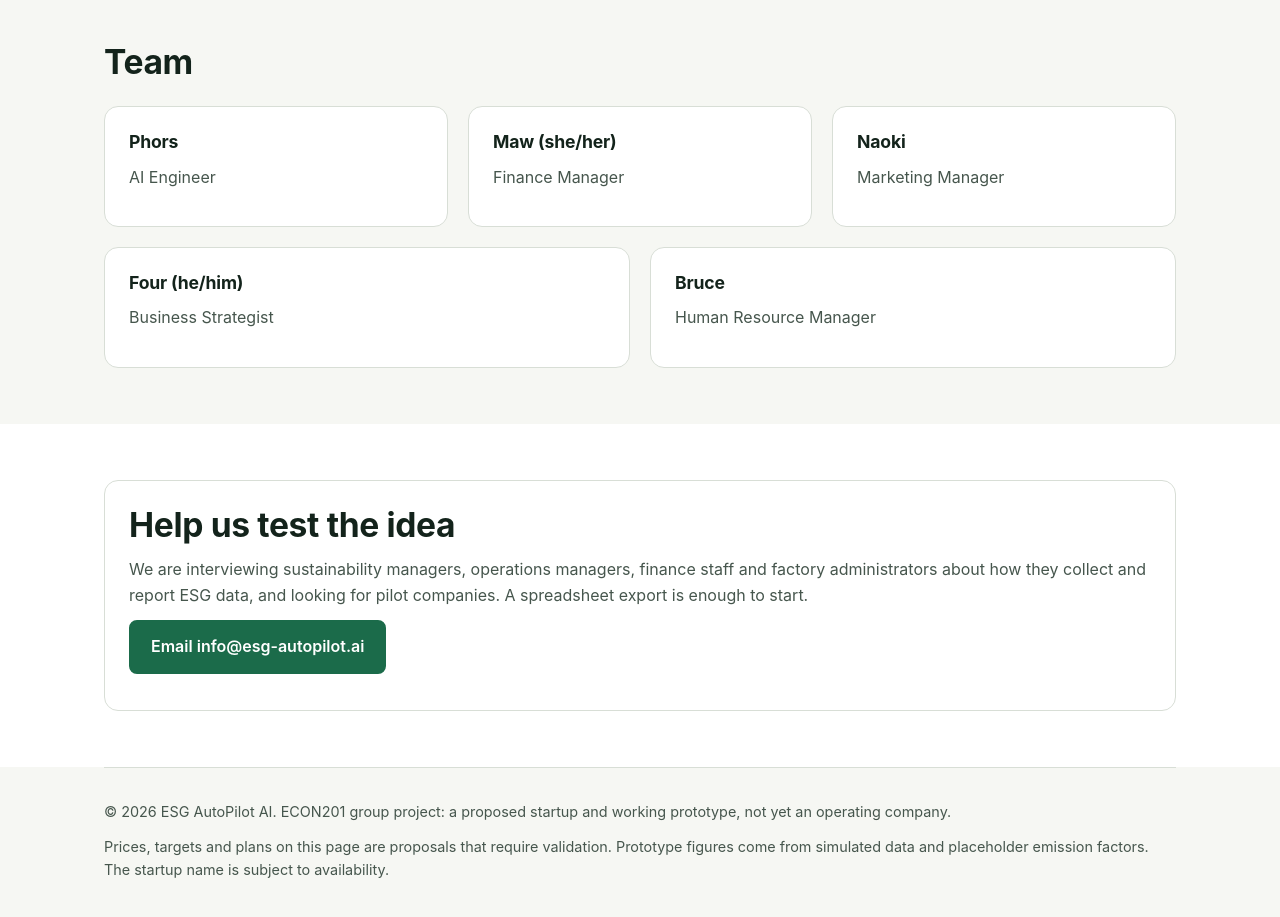
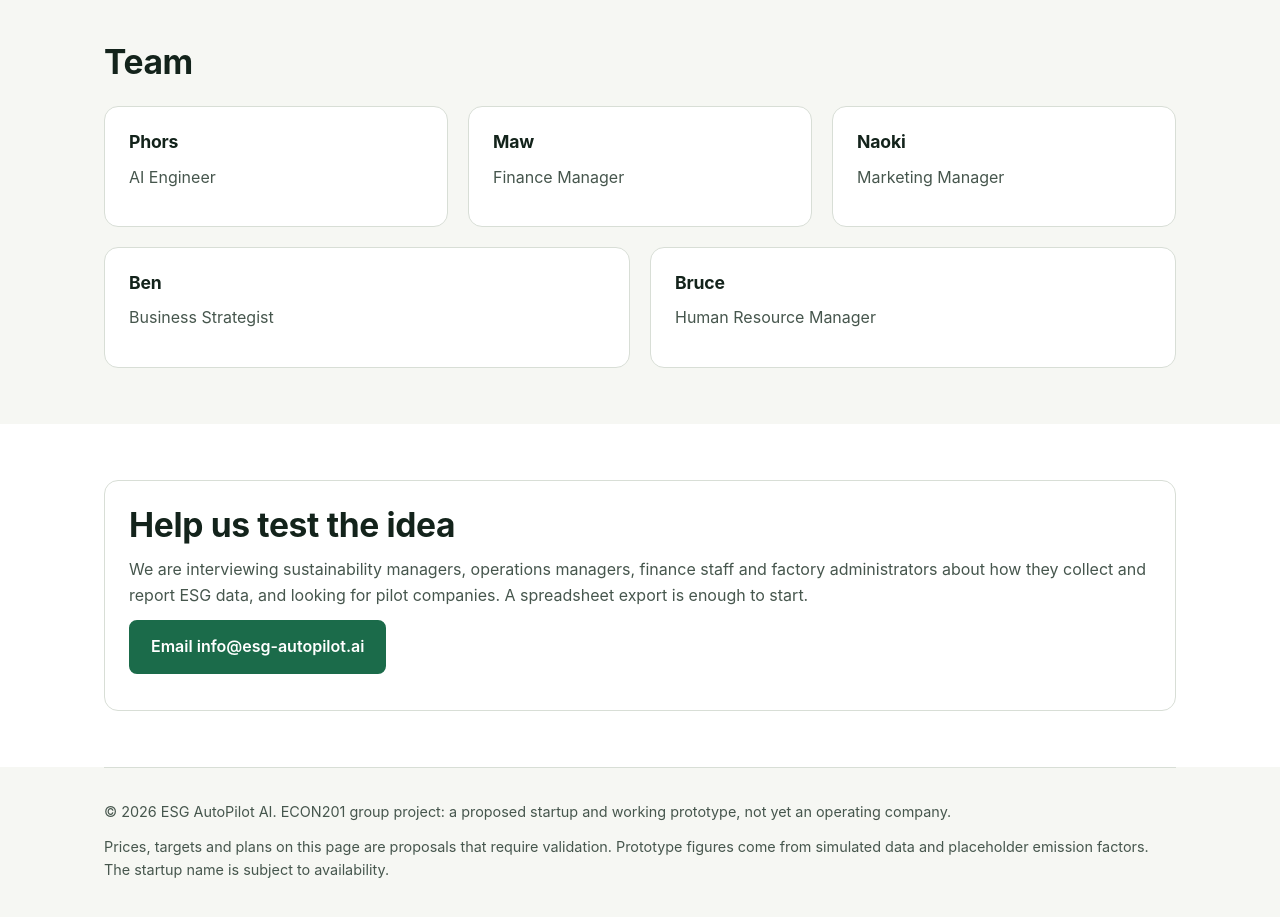
Before and after one commit to phorsya2004-a11y/esg-autopilot-ai, a plain HTML site: page index.html in a window 1280 px wide. Shown: the part 6400-7317 px from the top of the page. Drawn offline with Linux system fonts and the light colour scheme.

Commit message:
Update team roles

```diff
--- a/index.html
+++ b/index.html
@@ -167,9 +167,9 @@ footer{padding:32px 0 48px;color:var(--muted);font-size:.9rem;border-top:1px sol
   <h2>Team</h2>
   <div class="grid">
 <div class="card"><h3>Phors</h3><p class="muted">AI Engineer</p></div>
-<div class="card"><h3>Maw (she/her)</h3><p class="muted">Finance Manager</p></div>
+<div class="card"><h3>Maw</h3><p class="muted">Finance Manager</p></div>
 <div class="card"><h3>Naoki</h3><p class="muted">Marketing Manager</p></div>
-<div class="card"><h3>Four (he/him)</h3><p class="muted">Business Strategist</p></div>
+<div class="card"><h3>Ben</h3><p class="muted">Business Strategist</p></div>
 <div class="card"><h3>Bruce</h3><p class="muted">Human Resource Manager</p></div>
   </div>
 </div></section>
```
